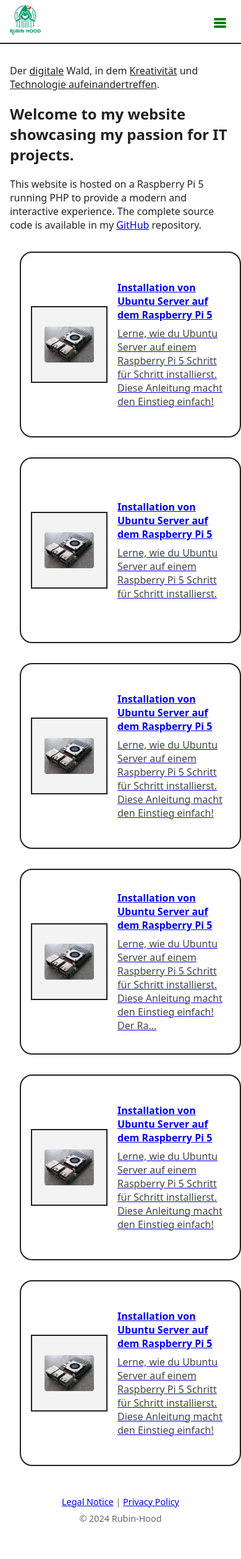
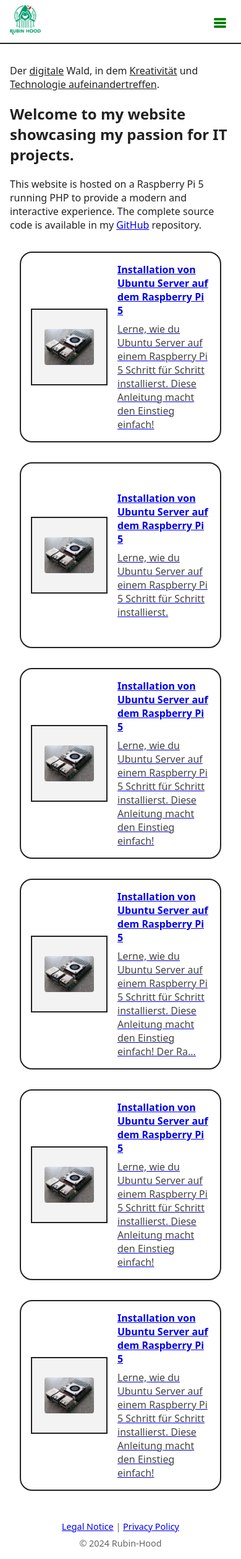
Before and after one commit to rubin-hood/rubinhood-blog, a Jekyll site: the page built from index.md, in a window 390 px wide. Shown: the whole page at 62% size. Built offline with Jekyll 4.4.1, drawn with Linux system fonts in a browser that asks for light colours; before the commit the page ends 2476 px from its top, so only the background shows below that.

Commit message:
Update style.css

```diff
--- a/assets/css/style.css
+++ b/assets/css/style.css
@@ -270,68 +270,39 @@
    10. Mobile-Anpassungen (bis 600px)
    =========================== */
 @media (max-width: 600px) {
-  /* Header bleibt horizontal, aber Navigation & Social werden versteckt */
   .site-header {
-    flex-direction: row;   /* Header bleibt horizontal */
+    flex-direction: row;             /* Bleibt horizontal */
     gap: 0;
   }
   .site-nav, .social-icons {
-    display: none;         /* Navigation & Social-Icons ausblenden */
+    display: none;                   /* Hauptnavigation & Icons ausblenden */
   }
   .burger {
-    display: block;        /* Burger-Button wird angezeigt */
+    display: block;                  /* Burger-Menü sichtbar */
+  }
+  /* Das Overlay ist jetzt STANDARD versteckt (s. oben),
+     wird aber NUR mit der .open-Klasse sichtbar! */
+  .mobile-menu-overlay {
+    display: none;                   /* Overlay bleibt unsichtbar */
+  }
+  .mobile-menu-overlay.open {
+    display: flex;                   /* Wenn .open gesetzt, wird Overlay sichtbar */
   }
 
-  /* Mobile Menü-Overlay, Standard ist versteckt, open zeigt Menü */
-  .mobile-menu-overlay {
-    display: none;
+  /* Grid-Container: ganz normale Breite, kein 100vw */
+  .blog-teaser-grid, .blog-grid {
+    flex-direction: column;
+    gap: 1rem;
+    align-items: stretch;          /* ! Wichtig: stretch, damit die Karten 100% nehmen */
+    padding: 0 1rem;               /* Abstand links/rechts */
+    box-sizing: border-box;
   }
-  .mobile-menu-overlay.open {
-    display: flex;
-  }
-
-  /*
-    Grid-Container für Blog-Teaser und Blog-Grid:
-    - Spalten werden untereinander angeordnet (column)
-    - Abstand zwischen den Karten (gap)
-    - ALLES wird in der Mitte ausgerichtet (align-items: center)
-    - Links/rechts Abstand fürs ganze Grid (padding)
-    - box-sizing: border-box, damit Padding sauber berechnet wird
-    - width: 100vw für volle Bildschirmbreite (optional)
-  */
-  .blog-teaser-grid, .blog-grid {
-    flex-direction: column;      /* Karten untereinander */
-    gap: 1rem;                   /* Abstand zwischen den Karten */
-    align-items: center;         /* Karten zentriert */
-    padding: 0 1rem;             /* Seitenabstand links/rechts */
-    box-sizing: border-box;      /* Padding wird einberechnet */
-    width: 100vw;                /* Optional: volle Breite */
-    margin-left: 0;              /* Kein zusätzlicher Einzug */
-    margin-right: 0;
-  }
-
-  /*
-    Jede Blog-Karte:
-    - volle Breite des Containers (also mit 1rem Abstand)
-    - max-width: 100% verhindert, dass sie zu breit wird
-    - Kein zusätzlicher Außenabstand links/rechts
-  */
   .blog-card {
-    min-width: unset;        /* Mindestbreite aufheben */
-    max-width: 100%;         /* Nie breiter als Grid */
-    width: 100%;             /* Immer volle Breite vom Container */
-    box-sizing: border-box;  /* Padding korrekt berechnen */
+    min-width: 0;                  /* Kein Mindestwert mehr! */
+    max-width: 100%;               /* Nicht über den Container hinaus */
+    width: 100%;                   /* Volle Breite des Containers */
+    box-sizing: border-box;        /* Padding wird eingerechnet */
     margin-left: 0;
     margin-right: 0;
   }
-
-  /*
-    Hauptbereich (z.B. Fließtext auf Startseite/Blog):
-    - Links und rechts ebenfalls 1rem Abstand
-    - Damit Text nicht am Bildschirmrand klebt!
-  */
-  main {
-    padding: 0 1rem;
-    box-sizing: border-box;
-  }
 }
```
